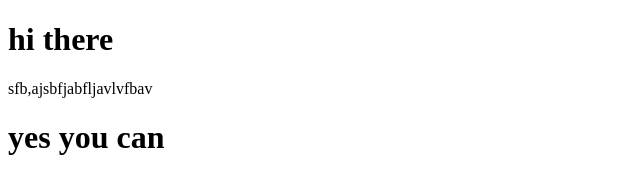
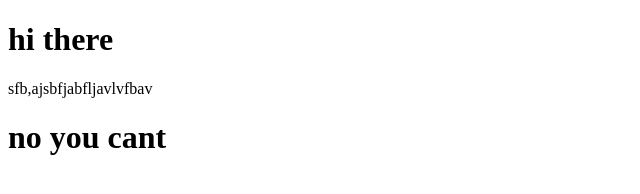
Before and after one commit to Anisha-KG/sample_project, a plain HTML site: page index.html in a window 1280 px wide. Shown: the full height of the page, 0-640 px from the left. Drawn offline with Linux system fonts and the light colour scheme.

```diff
--- a/index.html
+++ b/index.html
@@ -8,6 +8,6 @@
 <body>
     <h1>hi there</h1>
     <p>sfb,ajsbfjabfljavlvfbav</p>
-    <h1>yes you can</h1>
+    <h1>no you cant</h1>
 </body>
 </html>
```
